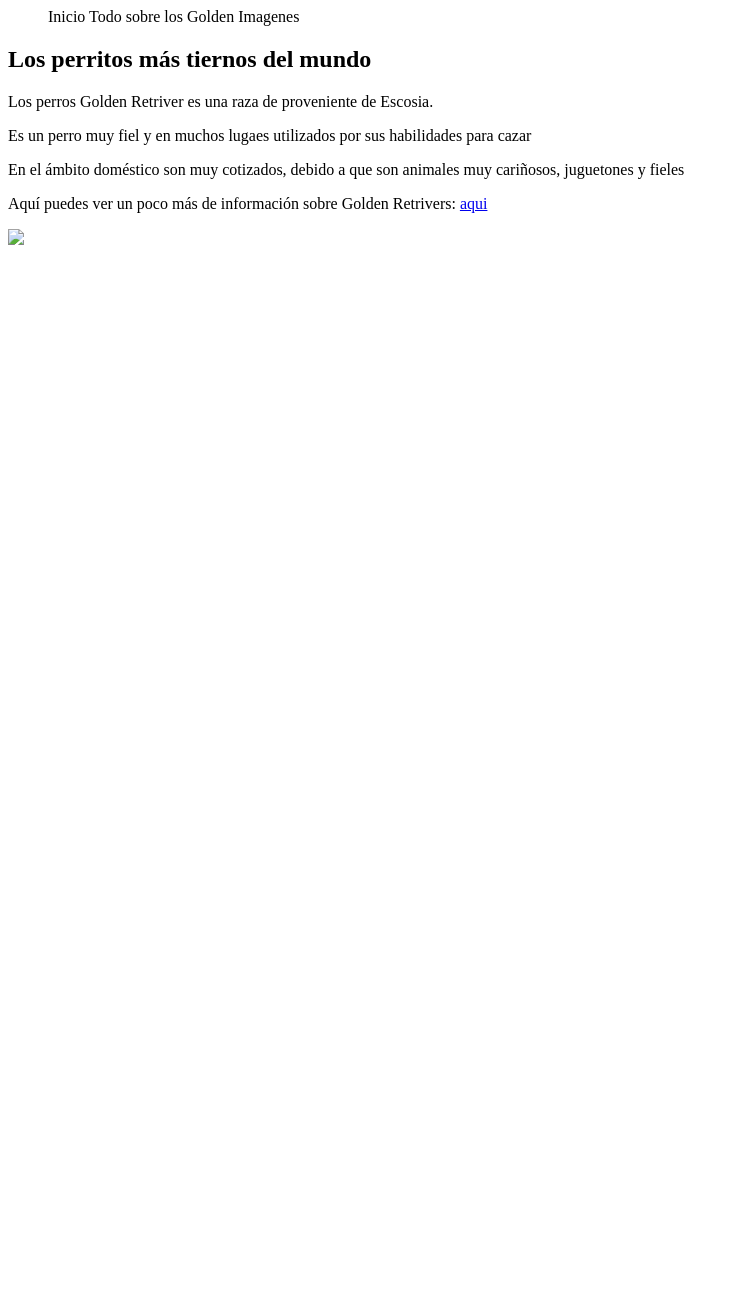
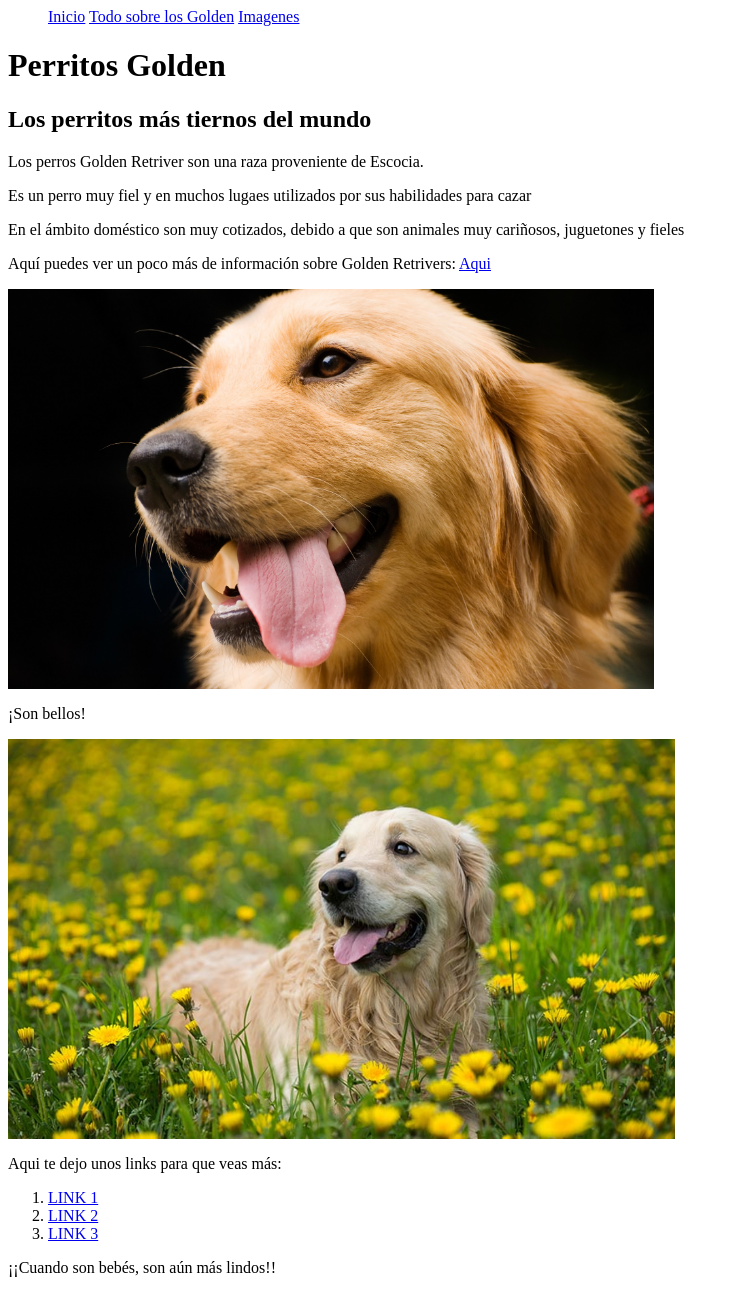
Before and after one commit to rstuardoc/ay03-stuardo-rocio, a plain HTML site: page Ayudantia03/index.html in a window 1280 px wide. Shown: the top 1290 px of the page, without its empty margins (0-739 px from the left). Before the commit the page ends 800 px from the top, so only its background shows below. Drawn offline with Linux system fonts and the light colour scheme.

Commit message:
ultimo cambio

```diff
--- a/Ayudantia03/index.html
+++ b/Ayudantia03/index.html
@@ -5,26 +5,51 @@
 
     </head>
     <body>
+
         <header>
             <nav>
+
                 <ul>
-                    <il><a href="#"></a>Inicio</il>
-                    <il>Todo sobre los Golden</il>
-                    <il>Imagenes</il>
+                    <il><a href="index.html">Inicio</a></il>
+                    <il><a href="index.html">Todo sobre los Golden</a></il>
+                    <il><a href="index.html">Imagenes</a></il>
                 </ul>
 
             </nav>
+
         </header>
+        <h1>Perritos Golden</h1>
         <h2>Los perritos más tiernos del mundo</h2>
-        <p>Los perros Golden Retriver es una raza de proveniente de Escosia. </p>
+        <p>Los perros Golden Retriver son una raza proveniente de Escocia. </p>
         <p>Es un perro muy fiel y en muchos lugaes utilizados por sus habilidades para cazar </p>
         <p>En el ámbito doméstico son muy cotizados, debido a que son animales muy cariñosos, juguetones y fieles </p>
-        <p>Aquí puedes ver un poco más de información sobre Golden Retrivers: <a href='https://www.rover.com/blog/es/cachorros-golden-retriever/'>aqui</a></p>
+        <p>Aquí puedes ver un poco más de información sobre Golden Retrivers: <a href='https://www.rover.com/blog/es/cachorros-golden-retriever/'>Aqui</a></p>
 
     <div>
-        <img src="Ayudantia03/Imagenes/G2.jpg" />
-
+        <img src="Imagenes/G2.jpg" height="400"/>
 
     </div>
+
+    <p>¡Son bellos!</p>
+    <div>
+        <img src="Imagenes/G3.jpg" height="400"/>
+
+    </div>
+
+    <p>Aqui te dejo unos links para que veas más:</p>
+
+    <div>
+    <ol>
+        <li><a href="https://es.wikipedia.org/wiki/Golden_retriever">LINK 1</a></li>
+        <li><a href="https://www.mundoanimalia.com/perro/golden_retriever/caracteristicas">LINK 2</a></li>
+        <li><a href="https://www.expertoanimal.com/razas-de-perros/golden-retriever-o-cobrador-dorado.html">LINK 3</a></li>
+    </ol>
+
+    </div>
+    <div>
+        <p>¡¡Cuando son bebés, son aún más lindos!!</p>
+        <img src="Imagenes/G4.jpg" height="400"/>
+    </div>
+
     </body>
 </html>
```
Also changed, not shown: Ayudantia03/Pagina.html (added, +30 -0 lines), Ayudantia03/Imagenes/G4.jpg (added).
